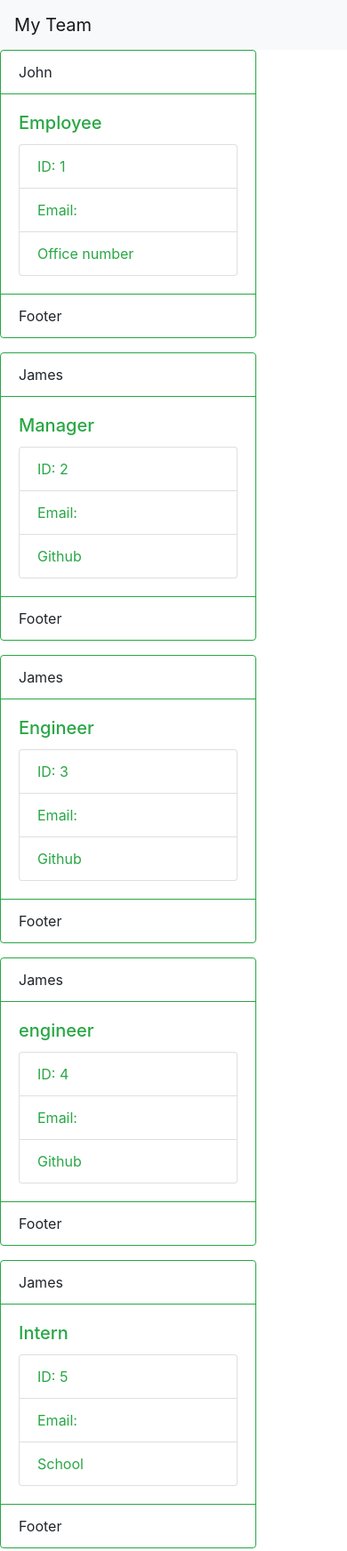
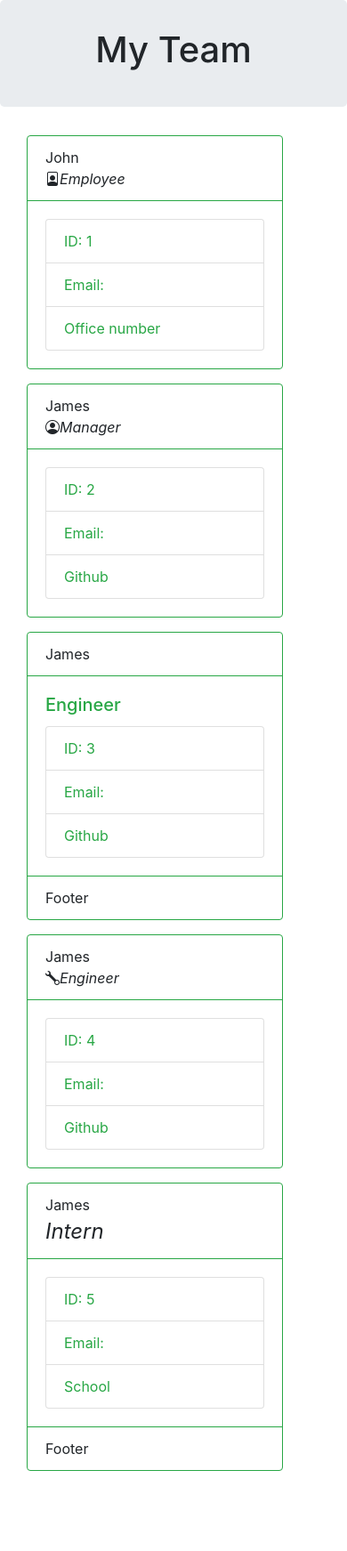
Before and after one commit to jorozco4/Team-Profile-Generator, a website: page index.html in a window 390 px wide. Shown: the whole page at 89% size. After the commit the page ends 1669 px from the top, so only its background shows below. Drawn offline with nearby package versions, Linux system fonts and the light colour scheme.

Commit message:
added navbar, icons to cards html, and started writing code for test folder

```diff
--- a/index.html
+++ b/index.html
@@ -1,12 +1,16 @@
 <!DOCTYPE html>
 <html>
   <title><head> Team Profile Generator </head></title>
+  <link rel="stylesheet" href="https://maxcdn.bootstrapcdn.com/bootstrap/4.0.0/css/bootstrap.min.css">
+  <link rel="stylesheet" href="https://cdn.jsdelivr.net/npm/bootstrap-icons@1.4.1/font/bootstrap-icons.css">
+
   <link
     rel="stylesheet"
     href="https://stackpath.bootstrapcdn.com/bootstrap/4.3.1/css/bootstrap.min.css"
     integrity="sha384-ggOyR0iXCbMQv3Xipma34MD+dH/1fQ784/j6cY/iJTQUOhcWr7x9JvoRxT2MZw1T"
     crossorigin="anonymous"
   />
+
   <script
     src="https://code.jquery.com/jquery-3.3.1.slim.min.js"
     integrity="sha384-q8i/X+965DzO0rT7abK41JStQIAqVgRVzpbzo5smXKp4YfRvH+8abtTE1Pi6jizo"
@@ -23,32 +27,41 @@
     crossorigin="anonymous"
   ></script>
   <body>
-    <nav class="navbar navbar-light bg-light">
-      <a class="navbar-brand" href="#">My Team</a>
-    </nav>
+    <div class="jumbotron">
+      <h1 class="text-center">My Team</h1>
+    </div>
+    <div class="container">
+      <div class="col-sm-6 col-sm-offset-3">
     <div class="card border-success mb-3" style="max-width: 18rem">
-      <div class="card-header bg-transparent border-success">John</div>
+      <div class="card-header bg-transparent border-success">John
+        <br>
+        <i class="bi bi-file-person">Employee</i>
+      </div>
       <div class="card-body text-success">
-        <h5 class="card-title">Employee</h5>
+
+
         <ul class="list-group">
           <li class="list-group-item">ID: 1</li>
           <li class="list-group-item">Email:</li>
           <li class="list-group-item">Office number</li>
         </ul>
       </div>
-      <div class="card-footer bg-transparent border-success">Footer</div>
+
     </div>
     <div class="card border-success mb-3" style="max-width: 18rem">
-      <div class="card-header bg-transparent border-success">James</div>
+      <div class="card-header bg-transparent border-success">James
+        <br>
+        <i class="bi bi-person-circle">Manager</i>
+      </div>
       <div class="card-body text-success">
-        <h5 class="card-title">Manager</h5>
+
         <ul class="list-group">
           <li class="list-group-item">ID: 2</li>
           <li class="list-group-item">Email:</li>
           <li class="list-group-item">Github</li>
         </ul>
       </div>
-      <div class="card-footer bg-transparent border-success">Footer</div>
+
     </div>
     <div class="card border-success mb-3" style="max-width: 18rem">
       <div class="card-header bg-transparent border-success">James</div>
@@ -63,21 +76,27 @@
       <div class="card-footer bg-transparent border-success">Footer</div>
     </div>
     <div class="card border-success mb-3" style="max-width: 18rem">
-      <div class="card-header bg-transparent border-success">James</div>
+      <div class="card-header bg-transparent border-success">James
+        <br>
+        <i class="bi bi-wrench">Engineer</i>
+      </div>
       <div class="card-body text-success">
-        <h5 class="card-title">engineer</h5>
+
         <ul class="list-group">
           <li class="list-group-item">ID: 4</li>
           <li class="list-group-item">Email:</li>
           <li class="list-group-item">Github</li>
         </ul>
       </div>
-      <div class="card-footer bg-transparent border-success">Footer</div>
+
     </div>
     <div class="card border-success mb-3" style="max-width: 18rem">
-      <div class="card-header bg-transparent border-success">James</div>
+      <div class="card-header bg-transparent border-success">James
+        <br>
+        <i class='fas fa-user-graduate' style='font-size:24px'>Intern</i>
+      </div>
       <div class="card-body text-success">
-        <h5 class="card-title">Intern</h5>
+
         <ul class="list-group">
           <li class="list-group-item">ID: 5</li>
           <li class="list-group-item">Email:</li>
--- a/lib/Engineer.js
+++ b/lib/Engineer.js
@@ -14,5 +14,3 @@
     return this.github;
   }
 }
-
-module.exports = Engineer;
--- a/lib/Intern.js
+++ b/lib/Intern.js
@@ -13,4 +13,3 @@ class Intern extends Employee {
     return this.school;
   }
 }
-module.exports = Intern;
```
Also changed, not shown: tests/Employee.test.js (+17 -3 lines), tests/Engineer.test.js (+18 -0 lines), 1 other file.
